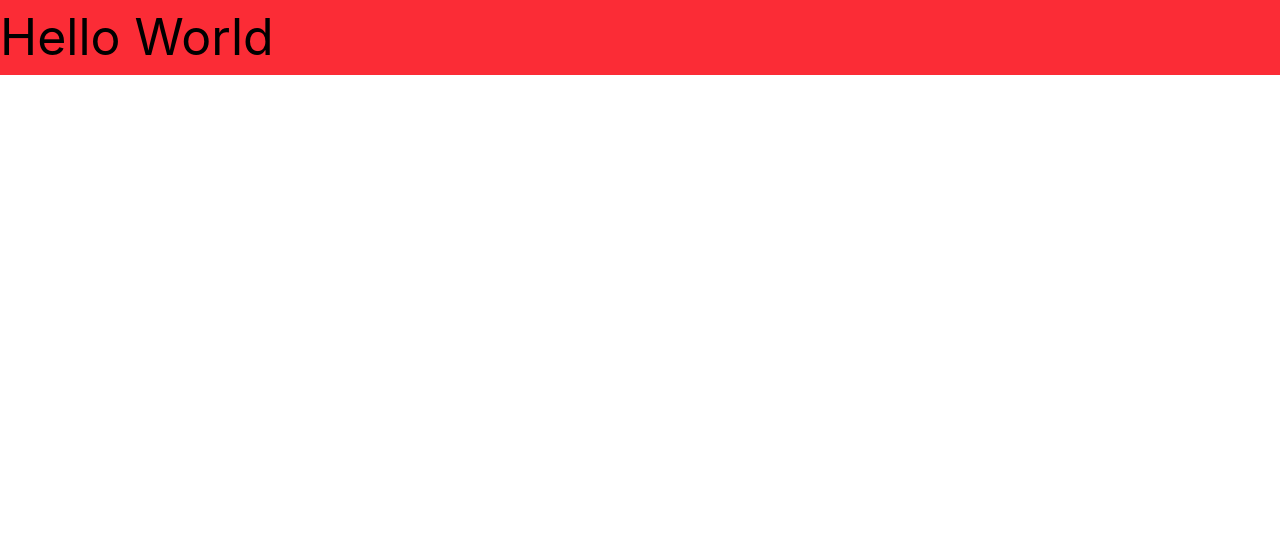
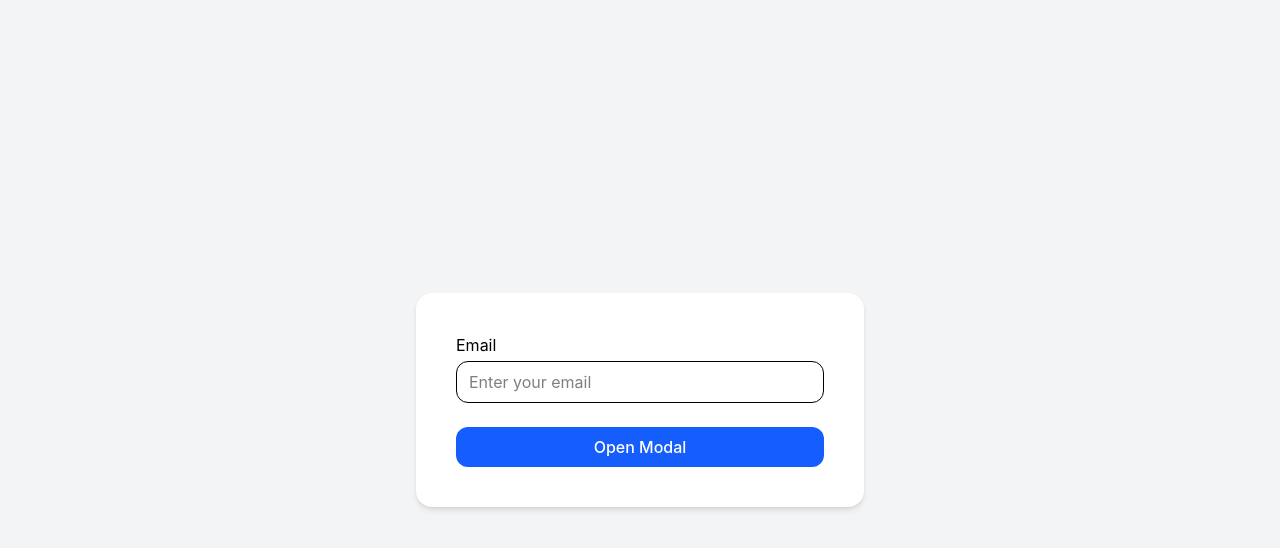
Before and after one commit to AyaMusamih/task-management-system-training, a React (Vite) app in the folder frontend/: page / in a window 1280 px wide. Shown: the top 548 px of the page. Built offline with nearby package versions, Linux system fonts and the light colour scheme.

Commit message:
Create shared Button/Input/Modal components

```diff
--- a/frontend/src/App.jsx
+++ b/frontend/src/App.jsx
@@ -1,11 +1,36 @@
-import './App.css'
+import { useState } from "react";
+import Button from "./components/shared/Button";
+import Input from "./components/shared/Input";
+import Modal from "./components/shared/Modal";
 
 function App() {
+  const [open, setOpen] = useState(false);
+  const [email, setEmail] = useState("");
+
   return (
-    <div className="text-[50px] bg-red-500">
-      Hello World
+    <div className="min-h-screen bg-gray-100 flex items-center justify-center">
+      <div className="bg-white rounded-2xl shadow-md p-10 flex flex-col gap-6 w-full max-w-md">
+
+        <Input
+          label="Email"
+          placeholder="Enter your email"
+          value={email}
+          onChange={(e) => setEmail(e.target.value)}
+        />
+
+        <Button onClick={() => setOpen(true)}>Open Modal</Button>
+
+        <Modal isOpen={open} onClose={() => setOpen(false)}>
+          <h2 className="text-xl font-bold mb-2">Modal</h2>
+          <p className="text-gray-500 text-sm mb-6">Choose Cancel or Confirm.</p>
+          <div className="flex justify-end gap-2">
+            <Button variant="secondary" onClick={() => setOpen(false)}>Cancel</Button>
+            <Button onClick={() => setOpen(false)}>Confirm</Button>
+          </div>
+        </Modal>
+      </div>
     </div>
-  )
+  );
 }
 
-export default App
+export default App;
--- /dev/null
+++ b/frontend/src/components/shared/Button.jsx
@@ -0,0 +1,24 @@
+export default function Button({
+  children,
+  type = "button",
+  variant = "primary",
+  onClick,
+  className = "",
+}) {
+  const baseStyle = "px-4 py-2 rounded-xl font-medium transition duration-200";
+
+  const variants = {
+    primary: "bg-blue-600 text-white hover:bg-blue-700",
+    secondary: "bg-gray-200 text-gray-800 hover:bg-gray-300",
+  };
+
+  return (
+    <button
+      type={type}
+      onClick={onClick}
+      className={`${baseStyle} ${variants[variant]} ${className}`}
+    >
+      {children}
+    </button>
+  );
+}
--- /dev/null
+++ b/frontend/src/components/shared/Input.jsx
@@ -0,0 +1,21 @@
+export default function Input({
+    label,
+    type = "text",
+    value,
+    onChange,
+    placeholder,
+}) {
+    return (
+        <div className="flex flex-col gap-1">
+            {label && <label>{label}</label>}
+
+            <input
+                type={type}
+                value={value}
+                onChange={onChange}
+                placeholder={placeholder}
+                className="px-3 py-2 border rounded-xl"
+            />
+        </div>
+    );
+}
--- /dev/null
+++ b/frontend/src/components/shared/Modal.jsx
@@ -0,0 +1,22 @@
+export default function Modal({
+    isOpen,
+    onClose,
+    children,
+}) {
+    if (!isOpen) return null;
+
+    return (
+        <div
+            className="fixed inset-0 flex items-center justify-center bg-black/50"
+            onClick={onClose}
+        >
+            <div
+                className="bg-white p-6 rounded-2xl shadow-lg w-96"
+                onClick={(e) => e.stopPropagation()}
+            >
+
+                {children}
+            </div>
+        </div>
+    );
+}
```
